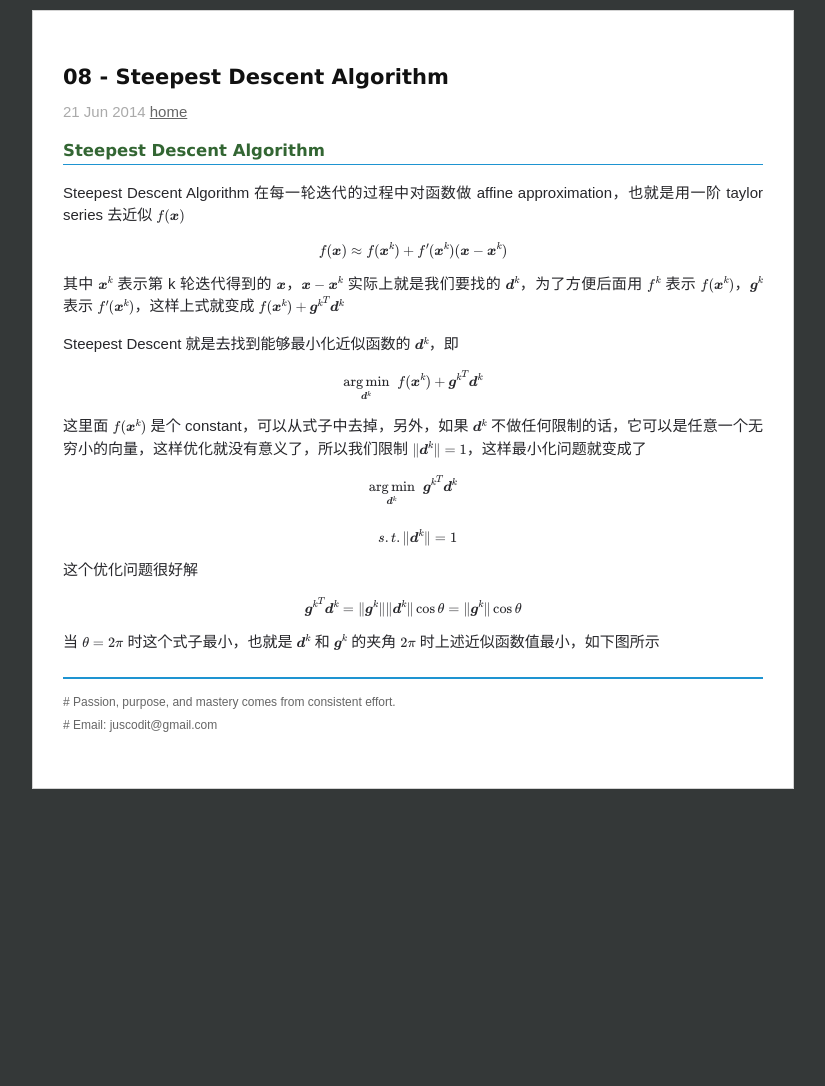
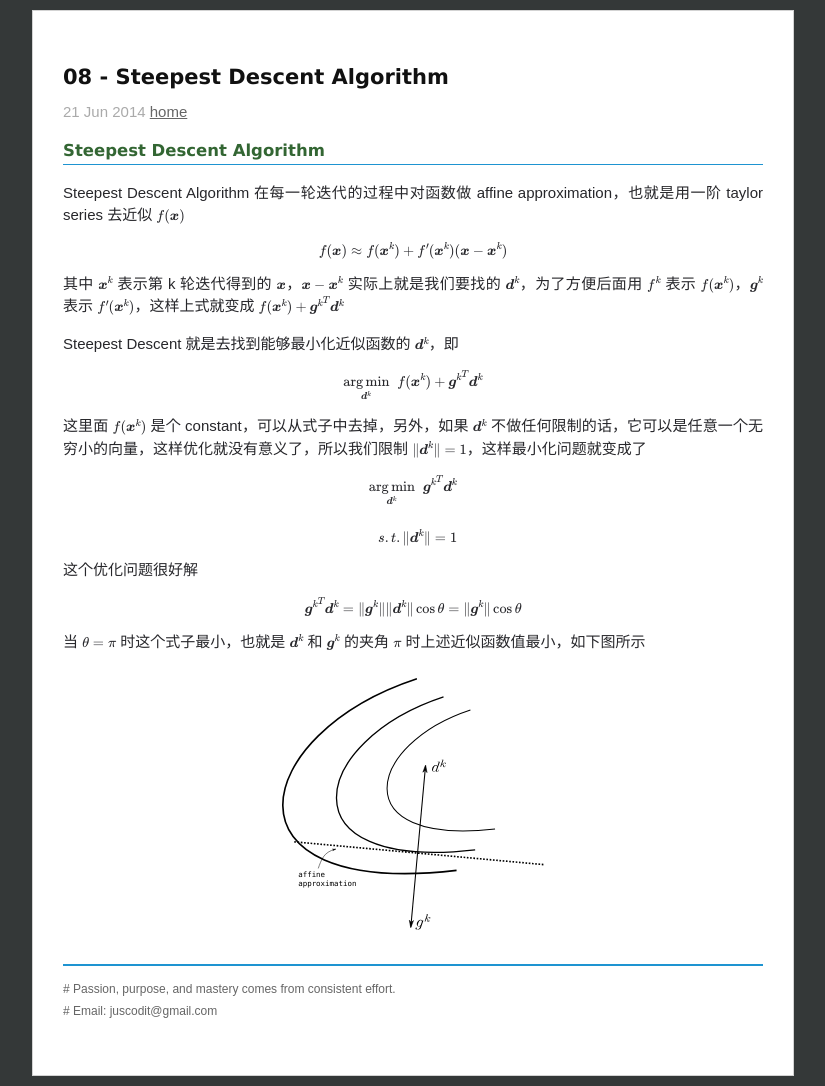
Before and after one commit to chenrushan/chenrushan.github.io, a Jekyll site: the page built from _posts/2014-06-21-NP-08-steepest-descent.markdown, in a window 1280 px wide. Shown: the whole page, without its empty margins (227-1052 px from the left). Built offline with Jekyll 4.4.1, drawn with Linux system fonts in a browser that asks for light colours; Markdown is read by kramdown in place of the engine named in the settings; formulas are drawn with MathJax 3; before the commit the page ends 900 px from its top, so only the background shows below that.

Commit message:
[np08]: update

```diff
--- a/_posts/2014-06-21-NP-08-steepest-descent.markdown
+++ b/_posts/2014-06-21-NP-08-steepest-descent.markdown
@@ -32,4 +32,6 @@ $$
 {\boldsymbol{g}^k}^T \boldsymbol{d}^k = \Vert \boldsymbol{g}^k \Vert \Vert \boldsymbol{d}^k \Vert \cos \theta = \Vert \boldsymbol{g}^k \Vert \cos \theta
 $$
 
-当 $\theta = 2\pi$ 时这个式子最小，也就是 $\boldsymbol{d}^k$ 和 $\boldsymbol{g}^k$ 的夹角 $2\pi$ 时上述近似函数值最小，如下图所示
+当 $\theta = \pi$ 时这个式子最小，也就是 $\boldsymbol{d}^k$ 和 $\boldsymbol{g}^k$ 的夹角 $\pi$ 时上述近似函数值最小，如下图所示
+
+<object data="/resource/NNP/08-steepest/descent.svg" type="image/svg+xml" class="blkcenter"></object>
```
Also changed, not shown: resource/NNP/06-md-op/descent.svg, resource/NNP/08-steepest/descent.svg (added).
